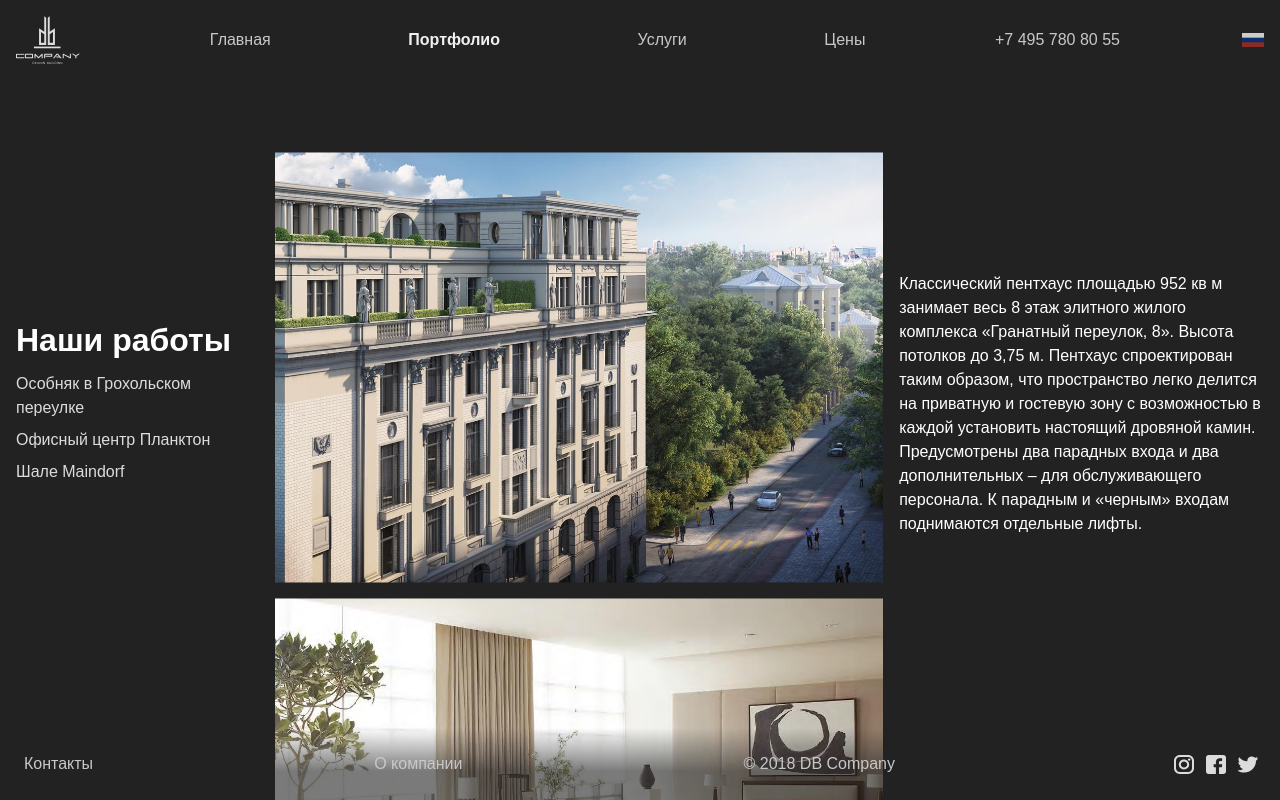
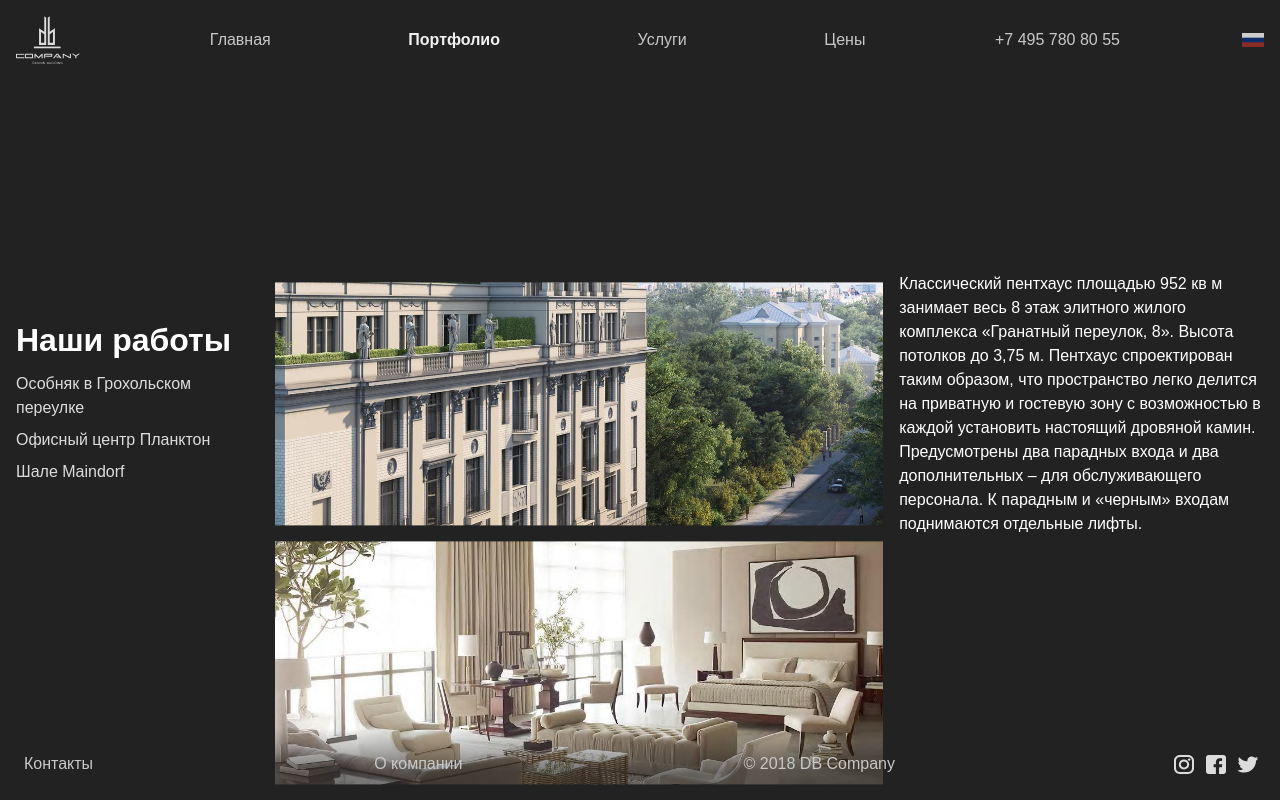
Before and after one commit to flipmotion/db, a React (Create React App) app: page /portfolio in a window 1280 px wide. Built offline with nearby package versions, Linux system fonts and the light colour scheme.

Commit message:
Remove unused

```diff
--- a/src/components/PortfolioPage/Portfolio.js
+++ b/src/components/PortfolioPage/Portfolio.js
@@ -14,8 +14,8 @@ const ListArea = styled.div`
 
 const RollArea = styled.div`
   flex: 50;
-  align-self: center;
-  width: 10%;
+  /* align-self: center; */
+
   /* border: 2px solid red; */
 
   /* otherwise as soon as flex item
```
